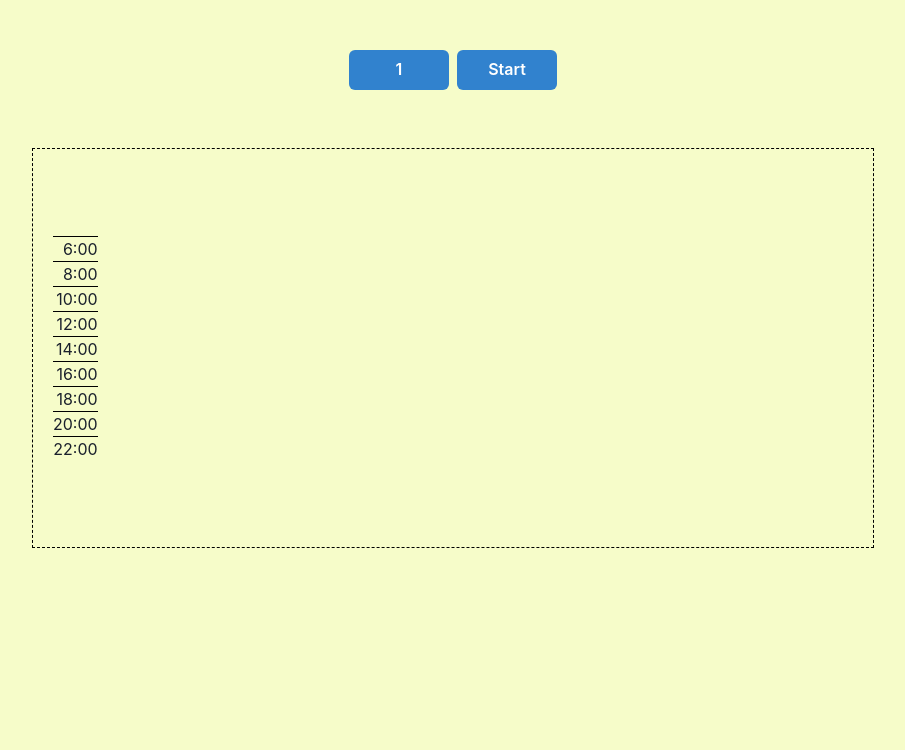
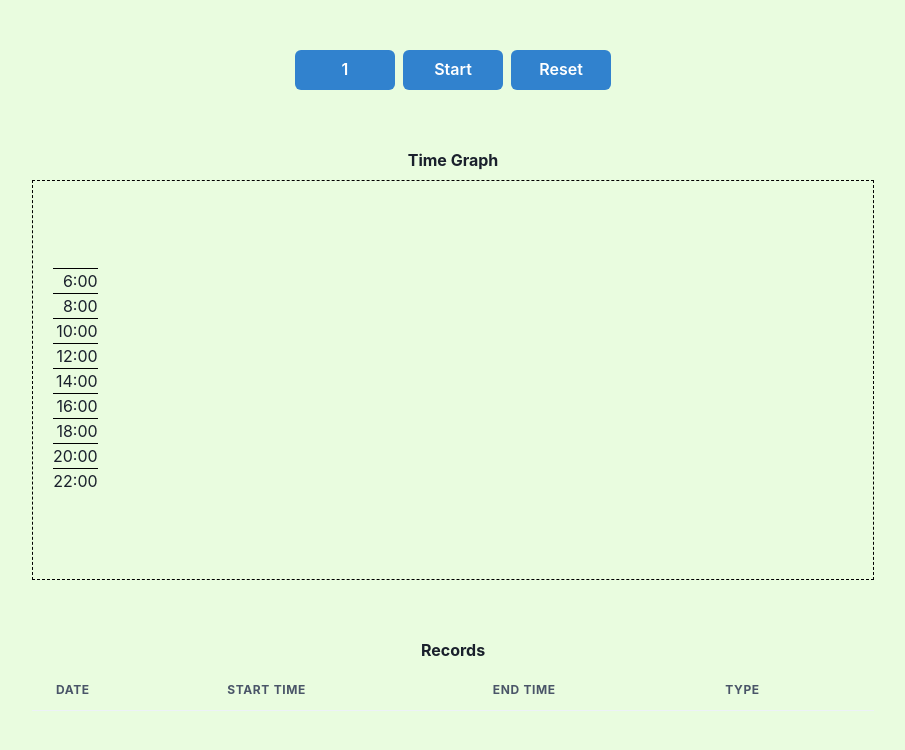
Before and after one commit to mingyuanlee/focus-rock, a React (Create React App) app in the folder app/: page / in a window 1280 px wide. Shown: the top 750 px of the page, without its empty margins (187-1092 px from the left). Built offline with nearby package versions, Linux system fonts and the light colour scheme.

Commit message:
allow updating single row

```diff
--- a/app/electron/main.js
+++ b/app/electron/main.js
@@ -18,7 +18,7 @@ function createWindow () {
 
   // Create a new window
   let window = new BrowserWindow({
-      width: 1000,
+      width: 1200,
       height: 800,
       show: false,
       nodeIntegration: false,
--- a/app/src/App.jsx
+++ b/app/src/App.jsx
@@ -1,7 +1,8 @@
 import React, { useState, useEffect } from "react";
-import { Box, Button, Flex, HStack, VStack } from "@chakra-ui/react";
+import { Box, Button, Flex, HStack, VStack, Heading, Editable } from "@chakra-ui/react";
 import { useToast } from '@chakra-ui/react';
 import TimeTable from "./TimeTable";
+import EditableTable from "./EditableTable";
 
 const App = () => {
   const [started, setStarted] = useState(false);
@@ -93,6 +94,11 @@ const App = () => {
     window.dataApi.reqWriteData(datesData);
   }
 
+  const updateData = (new_data) => {
+    setDatesData(new_data);
+    window.dataApi.reqWriteData(new_data);
+  }
+
   const onClick = () => {
     if (!started) {
       setStarted(true);
@@ -143,10 +149,13 @@ const App = () => {
           <Button width="100px" colorScheme="blue" onClick={onClick}>
             { started ? `${Math.floor(timeElapsed / 60)} mins` : "Start"}
           </Button>
-          {/* <Button width="100px" colorScheme="blue" onClick={reset}>
+          <Button width="100px" colorScheme="blue" onClick={reset}>
             Reset
-          </Button> */}
+          </Button>
         </HStack>
+        <Heading as="h3" size="l" textAlign={"left"}>
+          Time Graph
+        </Heading>
         <Box px="20px" border="dashed 1px black" height={"400px"}>
           <Flex
             alignItems="center"
@@ -156,6 +165,10 @@ const App = () => {
             <TimeTable data={datesData} started={started} />
           </Flex>
         </Box>
+        <Heading mt="50px" as="h3" size="l" textAlign={"left"}>
+          Records
+        </Heading>
+        <EditableTable data={datesData} updateData={updateData} />
         </VStack>
       </Flex>
   )
--- /dev/null
+++ b/app/src/EditableTable.jsx
@@ -0,0 +1,56 @@
+import React, { useState } from 'react';
+import {
+  Table,
+  Thead,
+  Tbody,
+  Tr,
+  Th,
+  Td,
+  Input,
+} from '@chakra-ui/react';
+import { convertToLocalTimeAndFormat } from './utils/time';
+
+const EditableTable = ({ data, updateData }) => {
+
+  const handleEdit = (e, index, field) => {
+    console.log("handleEdit", e.target.value, index, field, data)
+    const newData = [...data];
+    newData[index][field] = e.target.value;
+    updateData(newData)
+  };
+
+  return (
+    <Table variant="simple">
+      <Thead>
+        <Tr>
+          <Th>Date</Th>
+          <Th>Start Time</Th>
+          <Th>End Time</Th>
+          <Th>Type</Th>
+        </Tr>
+      </Thead>
+      <Tbody>
+        {data.map((row, index) => (
+          <Tr key={index}>
+            <Td>{convertToLocalTimeAndFormat(row.date)}</Td>
+            <Td>
+              <Input
+                value={row.start_time}
+                onChange={(e) => handleEdit(e, index, 'start_time')}
+              />
+            </Td>
+            <Td>
+              <Input
+                value={row.end_time}
+                onChange={(e) => handleEdit(e, index, 'end_time')}
+              />
+            </Td>
+            <Td>{row.type}</Td>
+          </Tr>
+        ))}
+      </Tbody>
+    </Table>
+  );
+};
+
+export default EditableTable;
--- a/app/src/TimeTable.jsx
+++ b/app/src/TimeTable.jsx
@@ -1,9 +1,8 @@
 import { Box, Grid, GridItem, Text } from '@chakra-ui/react';
 import React, { useEffect, useState } from 'react';
+import { convertToLocalTimeAndFormat } from './utils/time';
 
 const TimeTable = ({ data, started }) => {
-  console.log("TimeTable data:", data, started)
-
   const [matrix, setMatrix] = useState(null);
   const [dates, setDates] = useState(null);
 
@@ -16,6 +15,7 @@ const TimeTable = ({ data, started }) => {
   };
 
   const convertToMatrix = (data) => {
+    console.log("convertToMatrix:", data);
     const intervalsPerHour = intervalsPerDay / 24;
     const dates = [...new Set(data.map(entry => convertToLocalTimeAndFormat(entry.date)))]
     const matrix = Array.from({ length: intervalsPerDay }, () =>
@@ -26,6 +26,7 @@ const TimeTable = ({ data, started }) => {
       return hours * intervalsPerHour + Math.floor(minutes / 10);
     };
     data.forEach(entry => {
+      if (!entry.start_time || !entry.end_time) return;
       const columnIndex = dates.indexOf(convertToLocalTimeAndFormat(entry.date));
       const startIndex = timeToIndex(entry.start_time);
       const endIndex = timeToIndex(entry.end_time);
@@ -33,20 +34,10 @@ const TimeTable = ({ data, started }) => {
         matrix[i][columnIndex] = true;
       }
     });
-    console.log("matrix:", matrix);
     return matrix;
   };
 
-  function convertToLocalTimeAndFormat(isoString) {
-    const date = new Date(isoString);
-    const year = date.getFullYear();
-    const month = (date.getMonth() + 1).toString().padStart(2, '0'); // Months are zero-based
-    const day = date.getDate().toString().padStart(2, '0');
-    return `${year}-${month}-${day}`;
-  }
-
   useEffect(() => {
-    console.log("useEffect data:", data);
     if (data) {
       setDates([...new Set(data.map(entry => convertToLocalTimeAndFormat(entry.date)))]);
       setMatrix(convertToMatrix(data));
--- a/app/src/index.css
+++ b/app/src/index.css
@@ -1,3 +1,3 @@
 * {
-    background-color: #f6fcc9;
+    background-color: #e9fcdf;
 }
--- /dev/null
+++ b/app/src/utils/time.js
@@ -0,0 +1,8 @@
+
+export function convertToLocalTimeAndFormat(isoString) {
+  const date = new Date(isoString);
+  const year = date.getFullYear();
+  const month = (date.getMonth() + 1).toString().padStart(2, '0'); // Months are zero-based
+  const day = date.getDate().toString().padStart(2, '0');
+  return `${year}-${month}-${day}`;
+}
```
